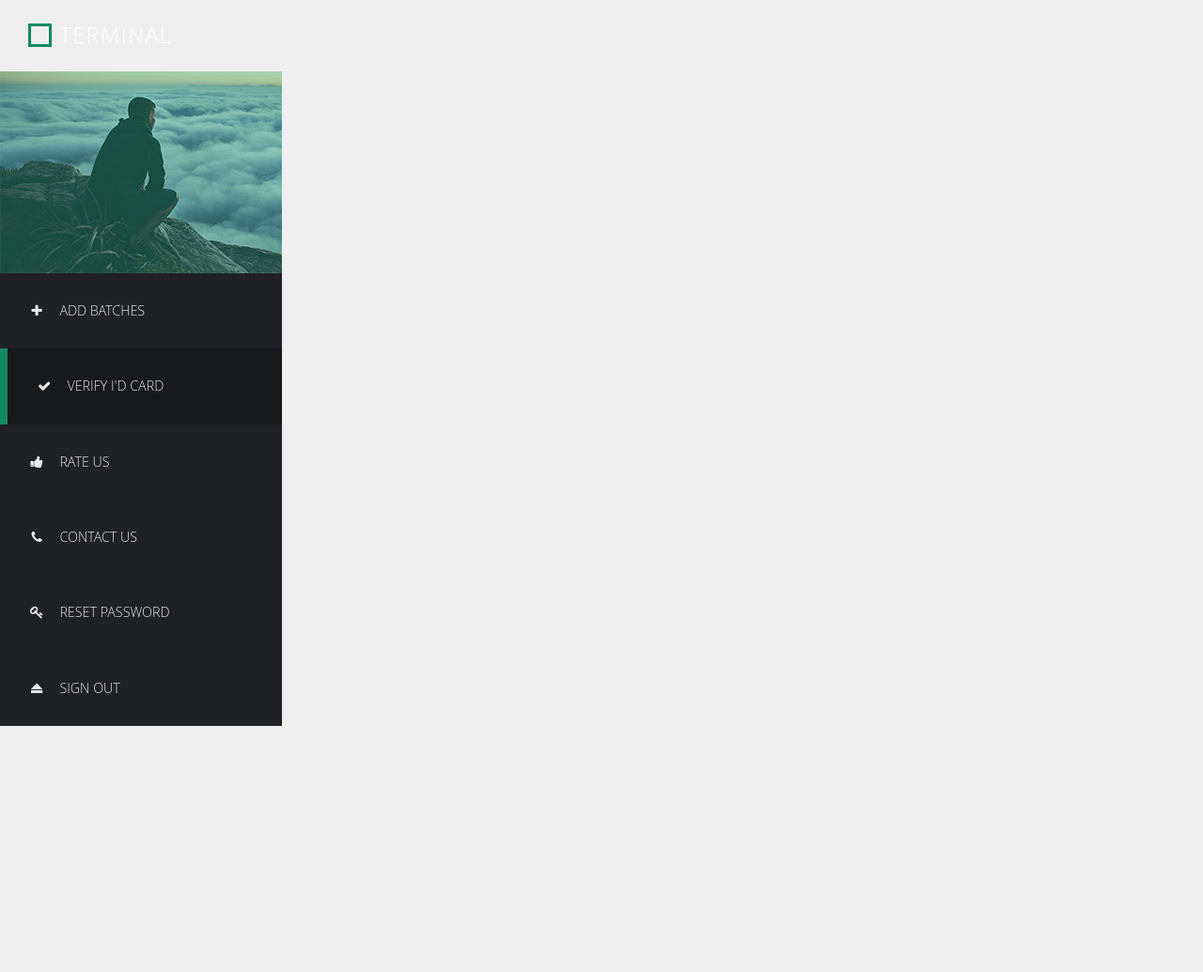
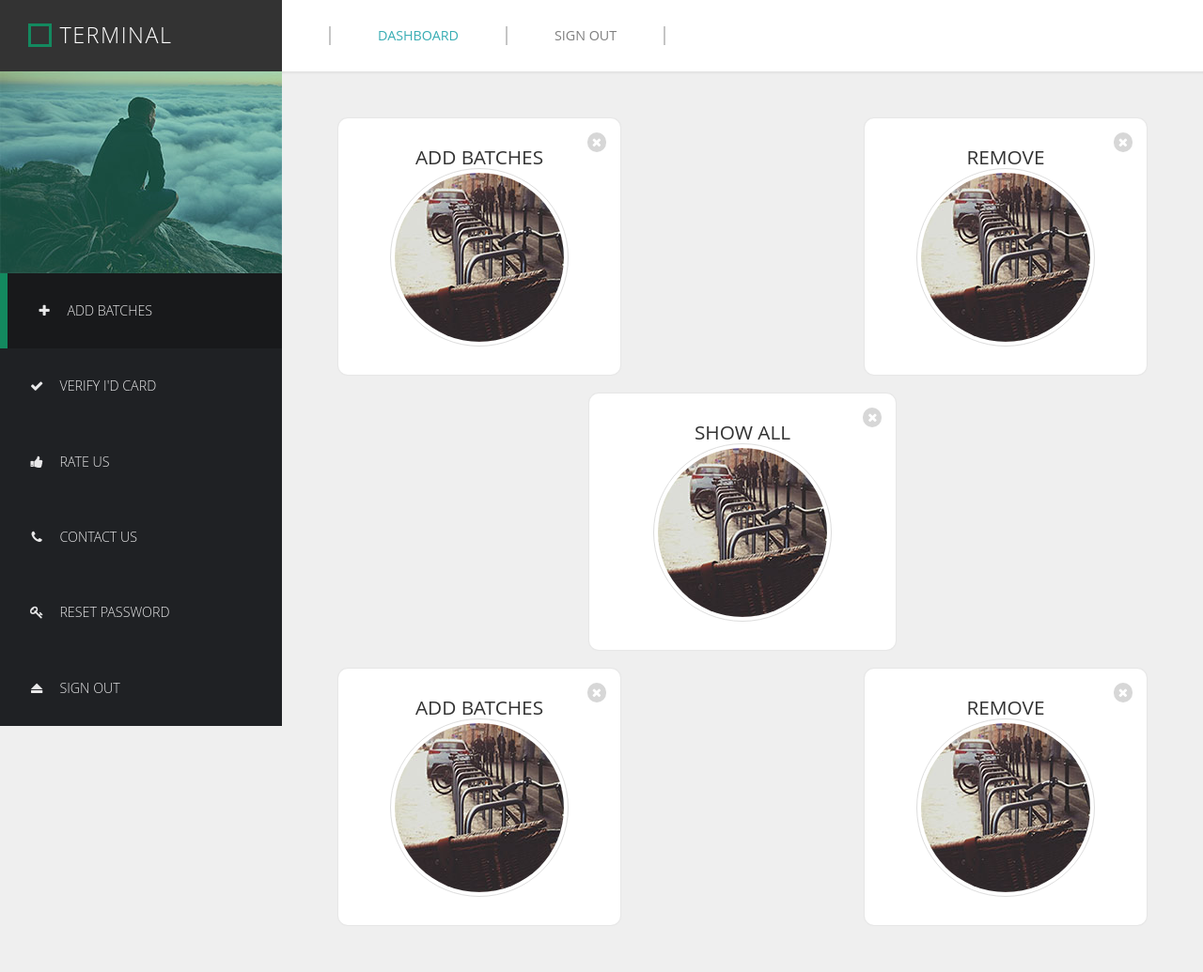
Before and after one commit to prvarshney/terminal, a Flask app: page /dashboard in a window 1280 px wide. Shown: the whole page at 94% size. Before the commit the page ends 773 px from the top, so only its background shows below. Run offline with Flask 2, Linux system fonts and the light colour scheme; parts of the project's set-up code (start-up, migrations or seed data) failed here and were passed over; some libraries are stand-ins or nearby versions.

Commit message:
Dashboard

```diff
--- a/backend/server.py
+++ b/backend/server.py
@@ -69,7 +69,7 @@ def display_login_page():
 @app.route("/dashboard",methods=['GET'])
 # @jwt_required
 def display_main_page():
-    return render_template("vertical_nav.html")
+    return render_template("dashboard.html")
 
 @app.route("/admin/login",methods=['POST'])
 def admin_authentication():
--- a/backend/static/css/templatemo-style.css
+++ b/backend/static/css/templatemo-style.css
@@ -98,7 +98,11 @@ footer { padding: 15px; }
 	height: 15px;
 	border-radius: 50%;
 }
-.templatemo-site-header { margin: 25px 30px; }
+.templatemo-site-header
+{
+	background-color: #333;
+	padding: 25px 30px;
+}
 .templatemo-site-header h1 {
 	color: white;
 	display: inline-block;
--- a/backend/templates/base.html
+++ b/backend/templates/base.html
@@ -17,5 +17,6 @@
     <script src="{{ url_for('static',filename='js/jquery-migrate-1.2.1.min.js')}}" type="text/javascript"></script>
     <script src="{{ url_for('static',filename='js/templatemo-script.js')}}" type="text/javascript"></script>
     <script src="{{ url_for('static',filename='js/index.js')}}" type="text/javascript"></script>
+
 </body>
 </html>
--- /dev/null
+++ b/backend/templates/dashboard.html
@@ -0,0 +1,61 @@
+{% extends 'vertical_nav.html' %}
+{% block content %}
+    <div class="templatemo-content col-1 light-gray-bg">
+
+            <div class="templatemo-top-nav-container">
+              <div class="row">
+                <nav class="templatemo-top-nav col-lg-12 col-md-12">
+                  <ul class="text-uppercase">
+                    <li><a href="" class="active">Dashboard</a></li>
+                    <li><a href="/" >Sign Out</a></li>
+                    <!-- <li><a href="">Overview</a></li>
+                    <li><a href="login.html">Sign in form</a></li> -->
+                  </ul>
+                </nav>
+              </div>
+            </div>
+
+        <div class="templatemo-content-container">
+            <div class="templatemo-flex-row flex-content-row">
+              <div class="templatemo-content-widget white-bg col-1 text-center">
+                <i class="fa fa-times"></i>
+                <h2 class="text-uppercase">Add Batches</h2>
+                <!-- <h3 class="text-uppercase margin-bottom-10">Design Project</h3> -->
+                <img src={{ url_for('static', filename="images/bicycle.jpg")}} alt="Bicycle" class="img-circle img-thumbnail">
+              </div>
+              <div class="col-1 "></div>
+              <div class="templatemo-content-widget white-bg col-1 text-center">
+                <i class="fa fa-times"></i>
+                <h2 class="text-uppercase">Remove</h2>
+                <!-- <h3 class="text-uppercase margin-bottom-10">Design Project</h3> -->
+                <img src={{ url_for('static', filename="images/bicycle.jpg")}} alt="Bicycle" class="img-circle img-thumbnail">
+              </div>
+            </div>
+            <div class="templatemo-flex-row flex-content-row">
+              <div class=" col-1"></div>
+              <div class="templatemo-content-widget col-1 white-bg text-center">
+                <i class="fa fa-times"></i>
+                <h2 class="text-uppercase">Show All</h2>
+                <!-- <h3 class="text-uppercase margin-bottom-10">Design Project</h3> -->
+                <img src={{ url_for('static', filename="images/bicycle.jpg")}} alt="Bicycle" class="img-circle img-thumbnail">
+              </div>
+              <div class="col-1"></div>
+            </div>
+            <div class="templatemo-flex-row flex-content-row">
+                <div class="templatemo-content-widget white-bg col-1 text-center">
+                  <i class="fa fa-times"></i>
+                  <h2 class="text-uppercase">Add Batches</h2>
+                  <!-- <h3 class="text-uppercase margin-bottom-10">Design Project</h3> -->
+                  <img src={{ url_for('static', filename="images/bicycle.jpg")}} alt="Bicycle" class="img-circle img-thumbnail">
+                </div>
+                <div class="col-1 "></div>
+                <div class="templatemo-content-widget white-bg col-1 text-center">
+                  <i class="fa fa-times"></i>
+                  <h2 class="text-uppercase">Remove</h2>
+                  <!-- <h3 class="text-uppercase margin-bottom-10">Design Project</h3> -->
+                  <img src={{ url_for('static', filename="images/bicycle.jpg")}} alt="Bicycle" class="img-circle img-thumbnail">
+                </div>
+            </div>
+        </div>
+    </div>
+{% endblock %}
--- a/backend/templates/vertical_nav.html
+++ b/backend/templates/vertical_nav.html
@@ -3,9 +3,10 @@
   <title>Dashboard</title>
 {% endblock %}
 {% block body %}
+
 <div class="templatemo-flex-row">
   <div class="templatemo-sidebar">
-    <header class="templatemo-site-header">
+    <header class="templatemo-site-header" >
       <div class="square"></div>
       <h1>Terminal</h1>
     </header>
@@ -19,15 +20,16 @@
     </div>
     <nav class="templatemo-left-nav">
       <ul>
-        <li><a href="data-visualization.html"><i class="fa fa-plus fa-fw"></i>Add Batches</a></li>
-        <li><a href="#" class="active"><i class="fa fa-check fa-fw"></i>Verify I'd Card</a></li>
-        <li><a href="manage-users.html"><i class="fa fa-thumbs-up fa-fw"></i>Rate Us</a></li>
-        <li><a href="maps.html"><i class="fa fa-phone fa-fw"></i>Contact Us</a></li>
-        <li><a href="manage-users.html"><i class="fa fa-key fa-fw"></i>Reset Password</a></li>
-        <li><a href="login.html"><i class="fa fa-eject fa-fw"></i>Sign Out</a></li>
+        <li><a href="" class="active"><i class="fa fa-plus fa-fw"></i>Add Batches</a></li>
+        <li><a href="#" ><i class="fa fa-check fa-fw"></i>Verify I'd Card</a></li>
+        <li><a href=""><i class="fa fa-thumbs-up fa-fw"></i>Rate Us</a></li>
+        <li><a href=""><i class="fa fa-phone fa-fw"></i>Contact Us</a></li>
+        <li><a href=""><i class="fa fa-key fa-fw"></i>Reset Password</a></li>
+        <li><a href=""><i class="fa fa-eject fa-fw"></i>Sign Out</a></li>
       </ul>
     </nav>
   </div>
-
+{% block content %}
+{% endblock %}
 </div>
 {% endblock %}
```
Also changed, not shown: templatemo_455_visual_admin/index.html (+59 -15 lines), 1 other file.
